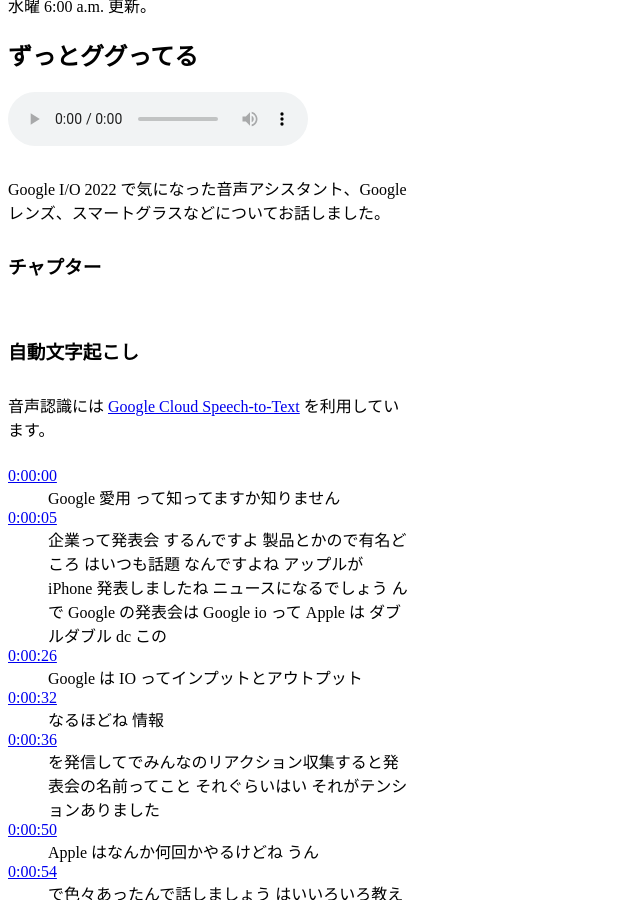
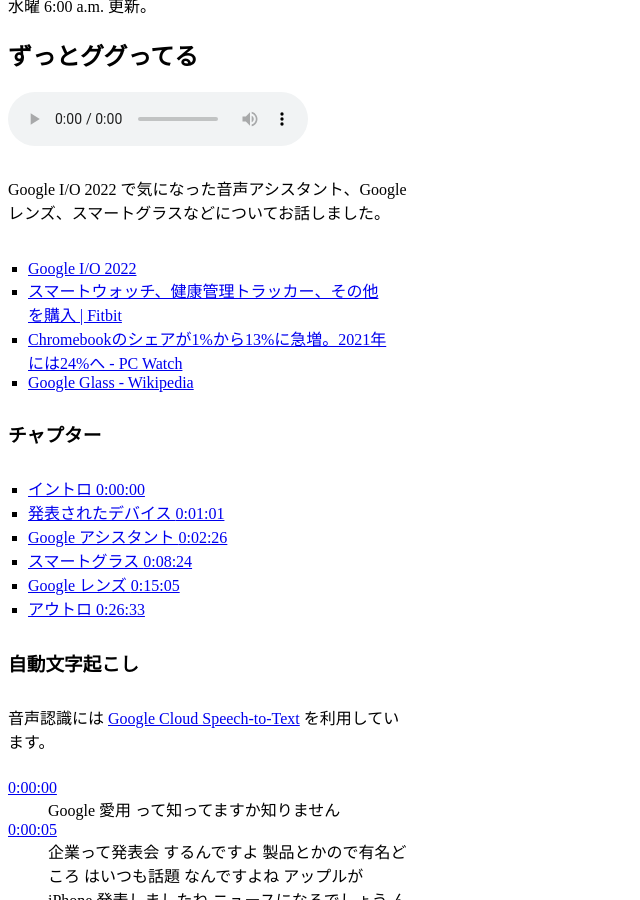
Before and after one commit to kawakamimoeki/nekotobit, a Jekyll site: the page built from site/_episodes/ep2.md, in a window 1280 px wide and 900 px high, scrolled down 306 px. Shown: the whole window, without its empty margins (0-640 px from the left). Built offline with Jekyll 4.4.1, drawn with Linux system fonts in a browser that asks for light colours.

Commit message:
update episodes

```diff
--- a/site/_episodes/ep2.md
+++ b/site/_episodes/ep2.md
@@ -7,6 +7,30 @@
 filename: ep2.mp3
 filesize: '26588054'
 permalink: /2/
+chapters:
+  -
+    time: 00:00:00
+    title: イントロ
+  -
+    time: 00:01:01
+    title: 発表されたデバイス
+  -
+    time: 00:02:26
+    title: Google アシスタント
+  -
+    time: 00:08:24
+    title: スマートグラス
+  -
+    time: 00:15:05
+    title: Google レンズ
+  -
+    time: 00:26:33
+    title: アウトロ
 ---
 
 {{ page.description }}
+
+- [Google I/O 2022](https://io.google/2022/intl/ja/)
+- [スマートウォッチ、健康管理トラッカー、その他を購入 \| Fitbit](https://www.fitbit.com/global/jp/products?utm_medium=sem&utm_source=google&utm_campaign=JP_PF_ROAS&gclid=CjwKCAjw7IeUBhBbEiwADhiEMV941XUujKlptoUewcyc5SGO-Jp8cnagJYVV4mdJmGpgDFkIh0I9wBoCHuEQAvD_BwE&gclsrc=aw.ds)
+- [Chromebookのシェアが1%から13%に急増。2021年には24%へ - PC Watch](https://pc.watch.impress.co.jp/docs/news/1284496.html)
+- [Google Glass - Wikipedia](https://ja.wikipedia.org/wiki/Google_Glass)
```
